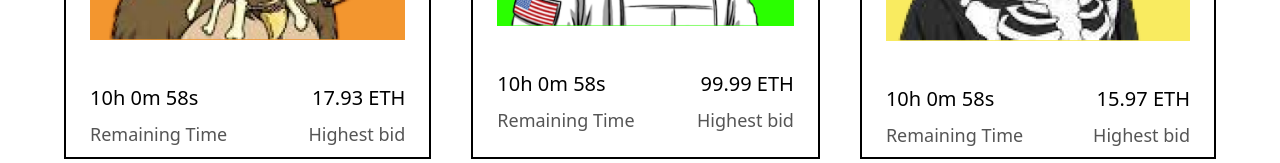
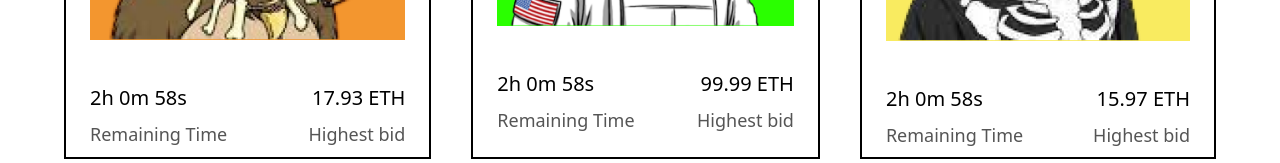
Before and after one commit to Esanayobami/nft-landing-page, a React (Vite) app: page / in a window 1280 px wide. Shown: the part 1270-1433 px from the top of the page. Built offline with nearby package versions, Linux system fonts and the light colour scheme.

Commit message:
Update Countdown.index.jsx

```diff
--- a/src/Component/Index/Countdown.index.jsx
+++ b/src/Component/Index/Countdown.index.jsx
@@ -1,7 +1,7 @@
 import { useEffect , useState } from "react";
 
 const Countdown = () => {
-    const [countDown , setCountDown ] = useState({hours : 10 , minutes : 1, seconds : 3})
+    const [countDown , setCountDown ] = useState({hours : 2 , minutes : 1, seconds : 3})
 
     useEffect(()=>{
         const interval = setInterval(() => {
```
